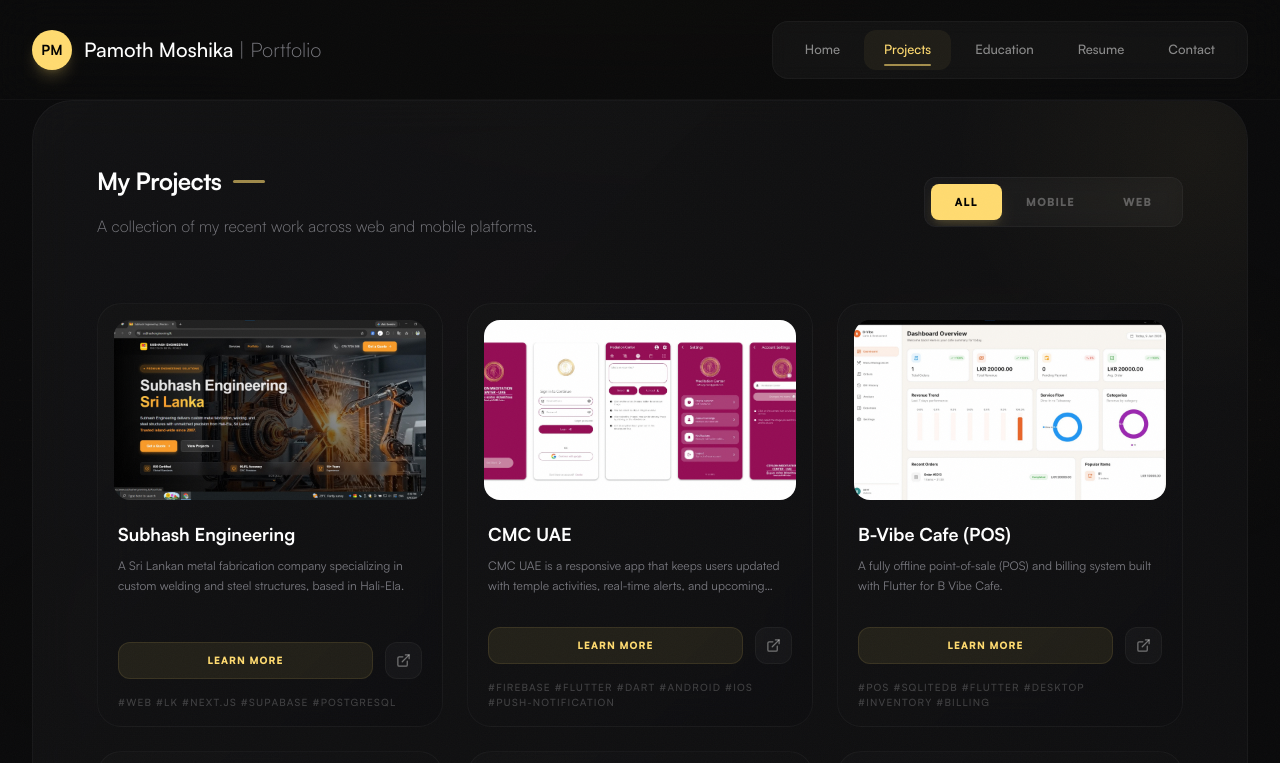
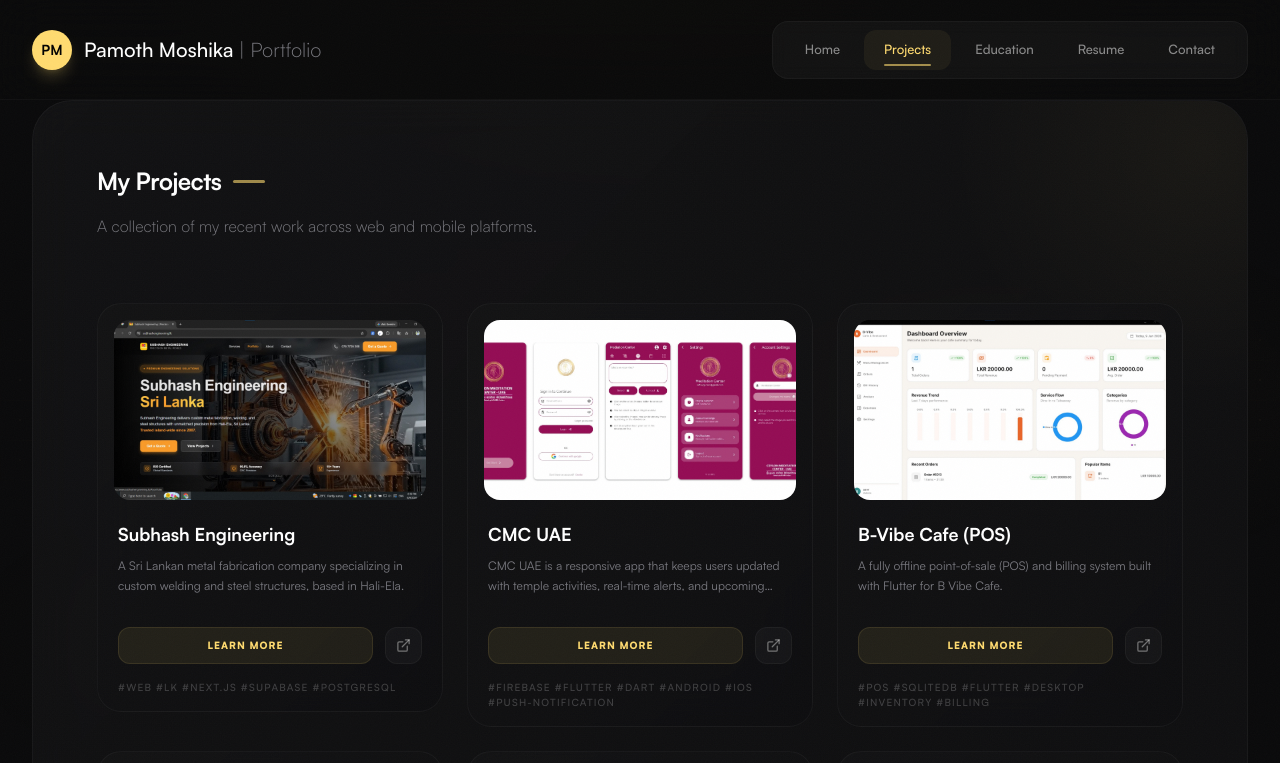
Before and after one commit to moshika38/Portfolio, a Next.js app: page /projects in a window 1280 px wide. Shown: the top 763 px of the page. Built offline with nearby package versions, Linux system fonts and the light colour scheme.

Commit message:
update project disply card ui

```diff
--- a/app/projects/page.tsx
+++ b/app/projects/page.tsx
@@ -10,7 +10,6 @@
 import ProjectModal from "@/components/ProjectModal";
 
 interface Project {
-  id: number;
   title: string;
   image: string;
   description: string;
@@ -20,11 +19,8 @@
 }
 
 function Projects() {
-  const [projectType, setProjectType] = useState("all");
   const [selectedProject, setSelectedProject] = useState<Project | null>(null);
   const [isModalOpen, setIsModalOpen] = useState(false);
-
-  const project = projects;
 
   const handleOpenModal = (proj: Project) => {
     setSelectedProject(proj);
@@ -74,40 +70,15 @@
                   platforms.
                 </p>
               </div>
-
-              <div className="flex bg-white/[0.03] p-1.5 rounded-xl border border-white/[0.04] backdrop-blur-sm w-full lg:w-auto overflow-x-auto">
-                <div className="flex w-full lg:w-auto min-w-max">
-                  {["all", "mobile", "web"].map((type) => (
-                    <button
-                      key={type}
-                      onClick={() => setProjectType(type)}
-                      className={`flex-1 lg:flex-none px-5 lg:px-6 py-2.5 rounded-lg text-[10px] lg:text-[11px] font-black uppercase tracking-widest transition-all duration-300 ${
-                        projectType === type
-                          ? "bg-primary text-black shadow-lg shadow-primary/15"
-                          : "text-white/30 hover:text-white/60 hover:bg-white/[0.03]"
-                      }`}
-                    >
-                      {type === "all"
-                        ? "All"
-                        : type === "mobile"
-                          ? "Mobile"
-                          : "Web"}
-                    </button>
-                  ))}
-                </div>
-              </div>
             </motion.div>
 
             <motion.div
               variants={itemVariants}
               className="grid grid-cols-1 sm:grid-cols-2 lg:grid-cols-3 gap-5 lg:gap-6"
             >
-              {(projectType === "all"
-                ? project
-                : project.filter((item) => item.type === projectType)
-              ).map((item) => (
+              {projects.map((item: Project, index: number) => (
+                <div key={index}>
                   <motion.div
-                  key={item.id}
                     whileHover={{ y: -8 }}
                     transition={{ duration: 0.3, ease: [0.16, 1, 0.3, 1] }}
                   >
@@ -120,6 +91,7 @@
                       onView={() => handleOpenModal(item)}
                     />
                   </motion.div>
+                </div>
               ))}
             </motion.div>
           </div>
--- a/components/ProjectModal.tsx
+++ b/components/ProjectModal.tsx
@@ -6,7 +6,6 @@
 import Image from "next/image";
 
 interface Project {
-  id: number;
   title: string;
   image: string;
   description: string;
@@ -45,7 +44,7 @@
             animate={{ opacity: 1, scale: 1, y: 0 }}
             exit={{ opacity: 0, scale: 0.95, y: 20 }}
             transition={{ type: "spring", damping: 25, stiffness: 300 }}
-            className="bg-card-dark border border-white/[0.05] w-full max-w-4xl max-h-[90vh] rounded-3xl lg:rounded-[2rem] overflow-hidden relative shadow-2xl flex flex-col md:flex-row shadow-primary/[0.03]"
+            className="bg-card-dark border border-white/[0.05] w-full max-w-5xl max-h-[90vh] rounded-3xl lg:rounded-[2rem] overflow-hidden relative shadow-2xl shadow-primary/[0.03] flex flex-col"
           >
             {/* Close Button */}
             <button
@@ -56,25 +55,31 @@
               <X size={20} />
             </button>
 
-            {/* Project Image */}
-            <div className="w-full md:w-1/2 h-[250px] md:h-auto relative overflow-hidden">
+            {/* Project Image - 16:9 hero */}
+            <motion.div
+              initial={{ opacity: 0, scale: 1.05 }}
+              animate={{ opacity: 1, scale: 1 }}
+              transition={{ duration: 0.5, ease: [0.16, 1, 0.3, 1] }}
+              className="relative w-full aspect-video overflow-hidden shrink-0"
+            >
               <Image
                 src={project.image}
-                alt={project.title}
+                alt={`${project.title} screenshot`}
                 fill
-                className="object-cover"
+                sizes="(max-width: 768px) 100vw, (max-width: 1024px) 90vw, 1024px"
+                className="object-contain bg-black/40"
+                priority
               />
-              <div className="absolute inset-0 bg-gradient-to-t from-card-dark md:hidden" />
-              <div className="absolute inset-0 bg-gradient-to-r from-transparent to-card-dark hidden md:block" />
-            </div>
+            </motion.div>
 
             {/* Project Details */}
-            <div className="w-full md:w-1/2 p-8 md:p-12 overflow-y-auto">
-              <div className="mb-8">
+            <div className="overflow-y-auto p-6 sm:p-8 md:p-10">
+              <div className="max-w-3xl">
+                <div className="mb-6">
                   <span className="inline-block px-3 py-1 rounded-full bg-primary/[0.08] text-primary text-[10px] font-black uppercase tracking-widest mb-4 border border-primary/10">
                     {project.type}
                   </span>
-                <h2 className="text-2xl md:text-3xl font-black text-white mb-4 tracking-tight">
+                  <h2 className="text-2xl md:text-3xl lg:text-4xl font-black text-white mb-4 tracking-tight">
                     {project.title}
                   </h2>
                   <div className="h-[3px] w-12 bg-primary/60 rounded-full mb-6" />
@@ -84,7 +89,7 @@
                 </div>
 
                 <div className="mb-8">
-                <h3 className="text-white text-[10px] font-black uppercase tracking-widest mb-4">
+                  <h3 className="text-white/60 text-[10px] font-black uppercase tracking-widest mb-4">
                     Technologies
                   </h3>
                   <div className="flex flex-wrap gap-2">
@@ -124,6 +129,7 @@
                   )}
                 </div>
               </div>
+            </div>
           </motion.div>
         </div>
       )}
--- a/data/projects.ts
+++ b/data/projects.ts
@@ -1,120 +1,116 @@
-
 export const projects = [
   {
-    id: 1,
     title: "Subhash Engineering",
     image: "/assets/projects/sb.jpg",
-    description: "A Sri Lankan metal fabrication company specializing in custom welding and steel structures, based in Hali-Ela.",
+    description:
+      "A Sri Lankan metal fabrication company specializing in custom welding and steel structures, based in Hali-Ela.",
     link: "https://www.subhashengineering.lk/",
     tags: "#web #lk #next.js #supabase #⁠postgreSql",
     type: "web",
   },
 
   {
-    id: 2,
     title: "CMC UAE",
     image: "/assets/projects/cmc.png",
-    description: "CMC UAE is a responsive app that keeps users updated with temple activities, real-time alerts, and upcoming events directly on their devices.",
+    description:
+      "CMC UAE is a responsive app that keeps users updated with temple activities, real-time alerts, and upcoming events directly on their devices.",
     link: "https://play.google.com/store/apps/details?id=com.meditationcenter.uae",
     tags: "#firebase #flutter #dart #android #ios #push-notification",
     type: "mobile",
   },
 
   {
-    id: 3,
     title: "B-Vibe Cafe (POS)",
     image: "/assets/projects/bvibe.jpg",
-    description: "A fully offline point-of-sale (POS) and billing system built with Flutter for B Vibe Cafe.",
+    description:
+      "A fully offline point-of-sale (POS) and billing system built with Flutter for B Vibe Cafe.",
     link: "https://github.com/moshika38/B-Vibe-Cafe",
     tags: "#pos #sqlitedb #flutter #desktop #inventory #billing",
     type: "web",
   },
   {
-    id: 4,
     title: "GourmetHaven",
     image: "/assets/projects/gh.png",
-    description: "A modern, responsive restaurant website built with Next.js, featuring menus, location details, payments, and authentication.",
+    description:
+      "A modern, responsive restaurant website built with Next.js, featuring menus, location details, payments, and authentication.",
     link: "https://gourmet-haven-pied.vercel.app/",
     tags: "#firebase #stripe #next.js #mongodb #typescript",
     type: "web",
   },
   {
-    id: 5,
     title: "CoffeeShop",
     image: "/assets/projects/cs.jpg",
-    description: "Front-end code for the Coffee House website, designed to showcase its menu, brand, and offerings while engaging potential customers through a modern, responsive interface.",
+    description:
+      "Front-end code for the Coffee House website, designed to showcase its menu, brand, and offerings while engaging potential customers through a modern, responsive interface.",
     link: "https://github.com/moshika38/coffeeShop",
     tags: "#html #css #js #bootstrap",
     type: "web",
   },
   {
-    id: 6,
     title: "Social Connect",
     image: "/assets/projects/sma.png",
-    description: "A feature-rich social media app built with Flutter, providing users with an engaging platform to connect, share, and communicate effortlessly.",
+    description:
+      "A feature-rich social media app built with Flutter, providing users with an engaging platform to connect, share, and communicate effortlessly.",
     link: "https://github.com/moshika38/Flutter-Social-Media-App",
     tags: "#flutter #dart #android #ios #firebase #push-notification",
     type: "mobile",
   },
 
-
-
   {
-    id: 7,
     title: "Work Manager Application",
     image: "/assets/projects/work.png",
-    description: "A Flutter-based task management app that helps users organize and schedule tasks with an intuitive interface. It includes attractive animated activities and provides scheduled notifications.",
+    description:
+      "A Flutter-based task management app that helps users organize and schedule tasks with an intuitive interface. It includes attractive animated activities and provides scheduled notifications.",
     link: "https://github.com/moshika38/Work-Manager-App",
     tags: "#android #ios #Scheduling #CloudFirestone #AlertNotifications",
     type: "mobile",
   },
 
   {
-    id: 8,
     title: "Ai Chat App With Flutter",
     image: "/assets/projects/chatapp.png",
-    description: "An advanced AI-powered chat application built with Flutter. This app enables users to interact with AI for personalized conversations, providing an engaging and intelligent chat experience.",
+    description:
+      "An advanced AI-powered chat application built with Flutter. This app enables users to interact with AI for personalized conversations, providing an engaging and intelligent chat experience.",
     link: "https://github.com/moshika38/Ai-Chat-App-with-Flutter",
     tags: "#android #ios #Authentication #Ai #Chat #Gemini",
     type: "mobile",
   },
 
   {
-    id: 9,
     title: "Document Scanner App",
     image: "/assets/projects/doc.png",
-    description: "A Flutter-based application designed for efficient document scanning and management. The app includes both free and premium features, with a seamless payment gateway integration for upgrading to the premium version. The premium version offers additional capabilities tailored for professional use.",
+    description:
+      "A Flutter-based application designed for efficient document scanning and management. The app includes both free and premium features, with a seamless payment gateway integration for upgrading to the premium version. The premium version offers additional capabilities tailored for professional use.",
     link: "https://github.com/moshika38/Scanner-App",
     tags: "#android #ios #Stripe #API #Payment #Gateway",
     type: "mobile",
   },
   {
-    id: 10,
     title: "Farm Management App UI/UX",
     image: "/assets/projects/farm.jpg",
-    description: "A modern farm management mobile app UI/UX designed in Flutter, focusing on clean layouts, smooth user flow, and ease of use. Includes authentication screens, dashboard, tasks, chat, and weather overview. Backend integration not included — UI/UX only.",
+    description:
+      "A modern farm management mobile app UI/UX designed in Flutter, focusing on clean layouts, smooth user flow, and ease of use. Includes authentication screens, dashboard, tasks, chat, and weather overview. Backend integration not included — UI/UX only.",
     link: "https://github.com/moshika38/Farm-App-UI",
     tags: "#android #ios #Flutter #UI/UX",
     type: "mobile",
   },
   {
-    id: 11,
     title: "Drone Controller App",
     image: "/assets/projects/drone.png",
-    description: "Developed a full-stack mobile app to control drones via Arduino with Bluetooth communication. Designed the UI using Flutter, integrated flight control, real-time telemetry, and camera management.",
+    description:
+      "Developed a full-stack mobile app to control drones via Arduino with Bluetooth communication. Designed the UI using Flutter, integrated flight control, real-time telemetry, and camera management.",
     link: "https://github.com/moshika38/drone-controller-app",
     tags: "#android #ios #Arduino #Bluetooth #Flutter",
     type: "mobile",
   },
 
-   {
-    id: 12,
+  {
     title: "Coffee Shop",
     image: "/assets/projects/flc.jpg",
-    description: "An e-commerce mobile app built with Flutter for a coffee shop, using Firebase for authentication and Firestore for real-time data storage.",
+    description:
+      "An e-commerce mobile app built with Flutter for a coffee shop, using Firebase for authentication and Firestore for real-time data storage.",
     link: "https://github.com/moshika38/E-Commers-App",
     tags: "#flutter #dart #android #ios #firebase #firebase-auth #cart",
     type: "mobile",
   },
-
 ];
```
Also changed, not shown: 1 other file (tests, documents, lock files or other folders). Lines whose indentation alone changed are shown as unchanged.
